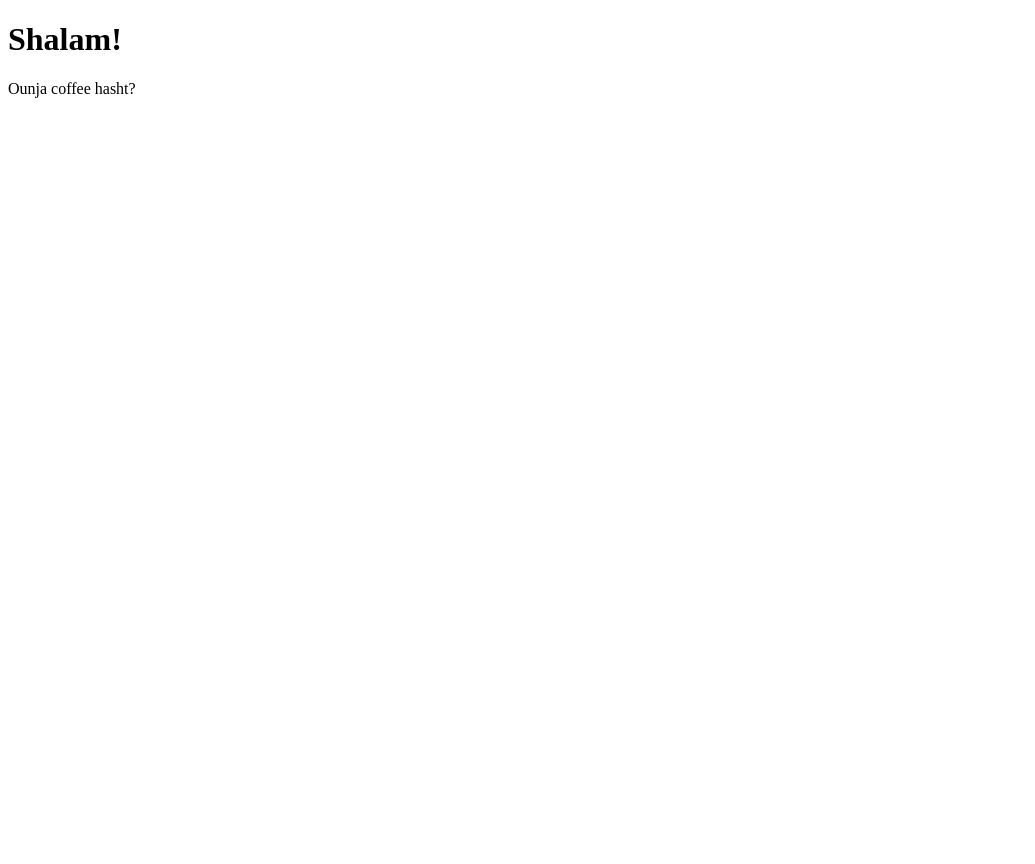
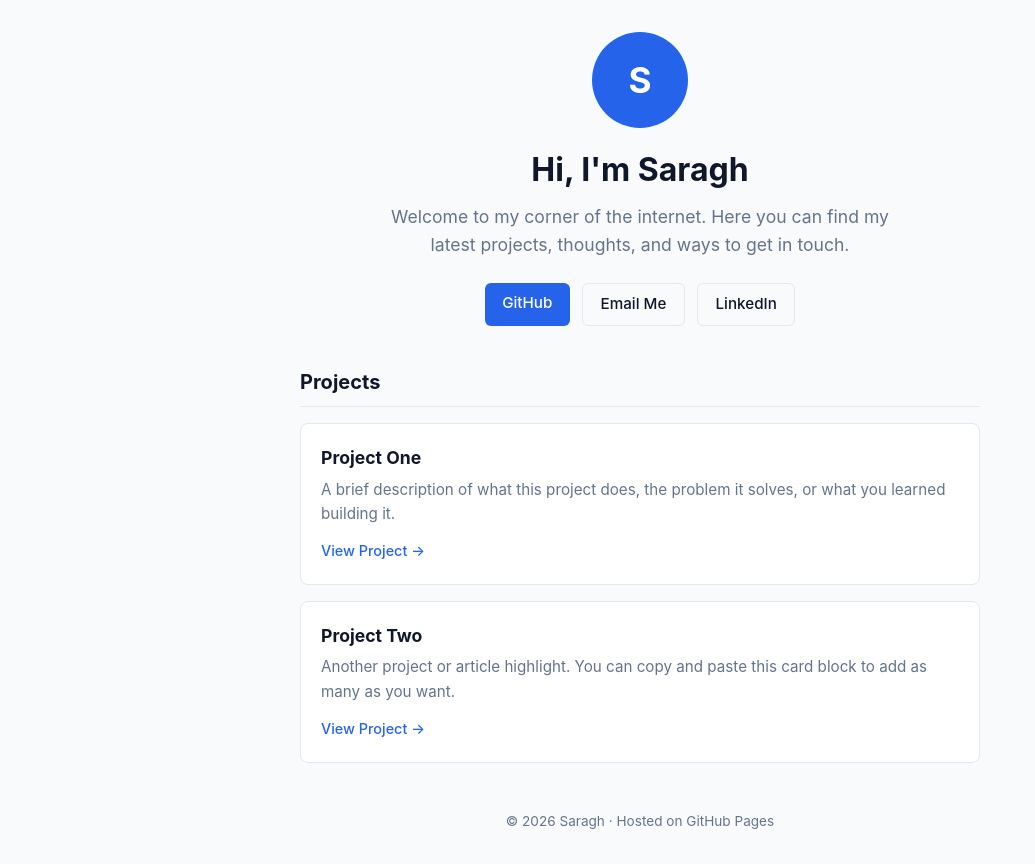
Before and after one commit to saraghl/saraghl.github.io, a plain HTML site: page index.html in a window 1280 px wide. Shown: the whole page, without its empty margins (0-1035 px from the left). Before the commit the page ends 800 px from the top, so only its background shows below. Drawn offline with Linux system fonts and the light colour scheme.

Commit message:
Update index.html

```diff
--- a/index.html
+++ b/index.html
@@ -1,4 +1,4 @@
-<!DOCTYPE html>
+<!-- <!DOCTYPE html>
 <html>
 <head>
     <title>Sara Gholamhoseinian</title>
@@ -7,4 +7,206 @@
     <h1>Shalam!</h1>
     <p>Ounja coffee hasht?</p>
 </body>
+</html> -->
+
+<!DOCTYPE html>
+<html lang="en">
+<head>
+    <meta charset="UTF-8">
+    <meta name="viewport" content="width=device-width, initial-scale=1.0">
+    <title>Saragh</title>
+    <style>
+        :root {
+            --bg: #f8fafc;
+            --card: #ffffff;
+            --text: #0f172a;
+            --muted: #64748b;
+            --accent: #2563eb;
+            --accent-hover: #1d4ed8;
+            --border: #e2e8f0;
+        }
+
+        @media (prefers-color-scheme: dark) {
+            :root {
+                --bg: #0f172a;
+                --card: #1e293b;
+                --text: #f8fafc;
+                --muted: #94a3b8;
+                --accent: #3b82f6;
+                --accent-hover: #60a5fa;
+                --border: #334155;
+            }
+        }
+
+        * {
+            box-sizing: border-box;
+            margin: 0;
+            padding: 0;
+        }
+
+        body {
+            font-family: -apple-system, BlinkMacSystemFont, "Segoe UI", Roboto, Helvetica, Arial, sans-serif;
+            background-color: var(--bg);
+            color: var(--text);
+            line-height: 1.6;
+            padding: 2rem 1rem;
+        }
+
+        .container {
+            max-width: 680px;
+            margin: 0 auto;
+        }
+
+        header {
+            text-align: center;
+            margin-bottom: 2.5rem;
+        }
+
+        .avatar {
+            width: 96px;
+            height: 96px;
+            border-radius: 50%;
+            background: var(--accent);
+            color: white;
+            display: inline-flex;
+            align-items: center;
+            justify-content: center;
+            font-size: 2.2rem;
+            font-weight: bold;
+            margin-bottom: 1rem;
+        }
+
+        h1 {
+            font-size: 2rem;
+            margin-bottom: 0.5rem;
+        }
+
+        .bio {
+            color: var(--muted);
+            font-size: 1.1rem;
+            max-width: 500px;
+            margin: 0 auto 1.5rem;
+        }
+
+        .links {
+            display: flex;
+            justify-content: center;
+            gap: 0.75rem;
+            flex-wrap: wrap;
+        }
+
+        .btn {
+            display: inline-block;
+            padding: 0.5rem 1.1rem;
+            background-color: var(--accent);
+            color: #ffffff;
+            text-decoration: none;
+            border-radius: 6px;
+            font-weight: 500;
+            font-size: 0.95rem;
+            transition: background-color 0.2s;
+        }
+
+        .btn:hover {
+            background-color: var(--accent-hover);
+        }
+
+        .btn-outline {
+            background-color: transparent;
+            color: var(--text);
+            border: 1px solid var(--border);
+        }
+
+        .btn-outline:hover {
+            background-color: var(--border);
+        }
+
+        section {
+            margin-bottom: 2.5rem;
+        }
+
+        h2 {
+            font-size: 1.25rem;
+            margin-bottom: 1rem;
+            padding-bottom: 0.5rem;
+            border-bottom: 1px solid var(--border);
+        }
+
+        .grid {
+            display: grid;
+            gap: 1rem;
+        }
+
+        .card {
+            background-color: var(--card);
+            border: 1px solid var(--border);
+            border-radius: 8px;
+            padding: 1.25rem;
+        }
+
+        .card h3 {
+            font-size: 1.1rem;
+            margin-bottom: 0.35rem;
+        }
+
+        .card p {
+            color: var(--muted);
+            font-size: 0.95rem;
+            margin-bottom: 0.75rem;
+        }
+
+        .card a {
+            color: var(--accent);
+            text-decoration: none;
+            font-size: 0.9rem;
+            font-weight: 500;
+        }
+
+        .card a:hover {
+            text-decoration: underline;
+        }
+
+        footer {
+            text-align: center;
+            color: var(--muted);
+            font-size: 0.85rem;
+            margin-top: 3rem;
+        }
+    </style>
+</head>
+<body>
+    <div class="container">
+        <header>
+            <!-- Replace with <img src="photo.jpg" alt="Saragh" class="avatar"> if you upload a photo -->
+            <div class="avatar">S</div>
+            <h1>Hi, I'm Saragh</h1>
+            <p class="bio">Welcome to my corner of the internet. Here you can find my latest projects, thoughts, and ways to get in touch.</p>
+            <div class="links">
+                <a href="https://github.com/saragh" class="btn" target="_blank">GitHub</a>
+                <a href="mailto:hello@example.com" class="btn btn-outline">Email Me</a>
+                <a href="#" class="btn btn-outline">LinkedIn</a>
+            </div>
+        </header>
+
+        <section>
+            <h2>Projects</h2>
+            <div class="grid">
+                <div class="card">
+                    <h3>Project One</h3>
+                    <p>A brief description of what this project does, the problem it solves, or what you learned building it.</p>
+                    <a href="#">View Project →</a>
+                </div>
+                <div class="card">
+                    <h3>Project Two</h3>
+                    <p>Another project or article highlight. You can copy and paste this card block to add as many as you want.</p>
+                    <a href="#">View Project →</a>
+                </div>
+            </div>
+        </section>
+
+        <footer>
+            <p>© 2026 Saragh · Hosted on GitHub Pages</p>
+        </footer>
+    </div>
+</body>
 </html>
```
